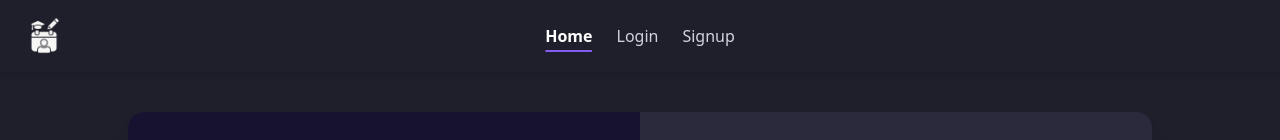
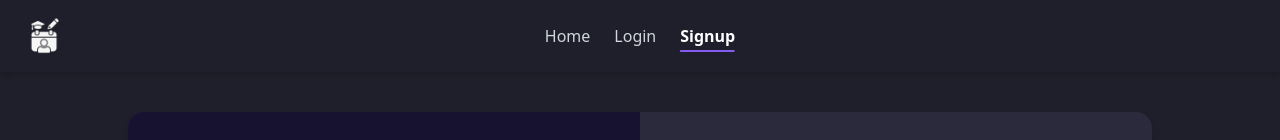
Before and after one commit to Ali-Mashni/smart-scheduler, a React (Create React App) app in the folder client/: page /signup in a window 1280 px wide. Shown: the top 140 px of the page. Built offline with nearby package versions, Linux system fonts and the light colour scheme.

Commit message:
updated top bar

```diff
--- a/client/src/pages/LoginPage.js
+++ b/client/src/pages/LoginPage.js
@@ -33,8 +33,8 @@ export default function LoginPage({ setUser }) {
     <div className="min-h-screen bg-bgMain text-white">
       {/* TopBar */}
       <TopBar>
-          <TopBarButton to="/" active>Home</TopBarButton>
-          <TopBarButton to="/login">Login</TopBarButton>
+          <TopBarButton to="/" >Home</TopBarButton>
+          <TopBarButton to="/login" active>Login</TopBarButton>
           <TopBarButton to="/signup">Signup</TopBarButton>
         </TopBar>
 
--- a/client/src/pages/SignupPage.js
+++ b/client/src/pages/SignupPage.js
@@ -40,9 +40,9 @@ export default function SignupPage() {
     <div className="min-h-screen bg-bgMain text-white">
       {/* TopBar outside the main layout */}
       <TopBar>
-          <TopBarButton to="/" active>Home</TopBarButton>
+          <TopBarButton to="/" >Home</TopBarButton>
           <TopBarButton to="/login">Login</TopBarButton>
-          <TopBarButton to="/signup">Signup</TopBarButton>
+          <TopBarButton to="/signup" active>Signup</TopBarButton>
         </TopBar>
 
       {/* Signup card layout */}
```
